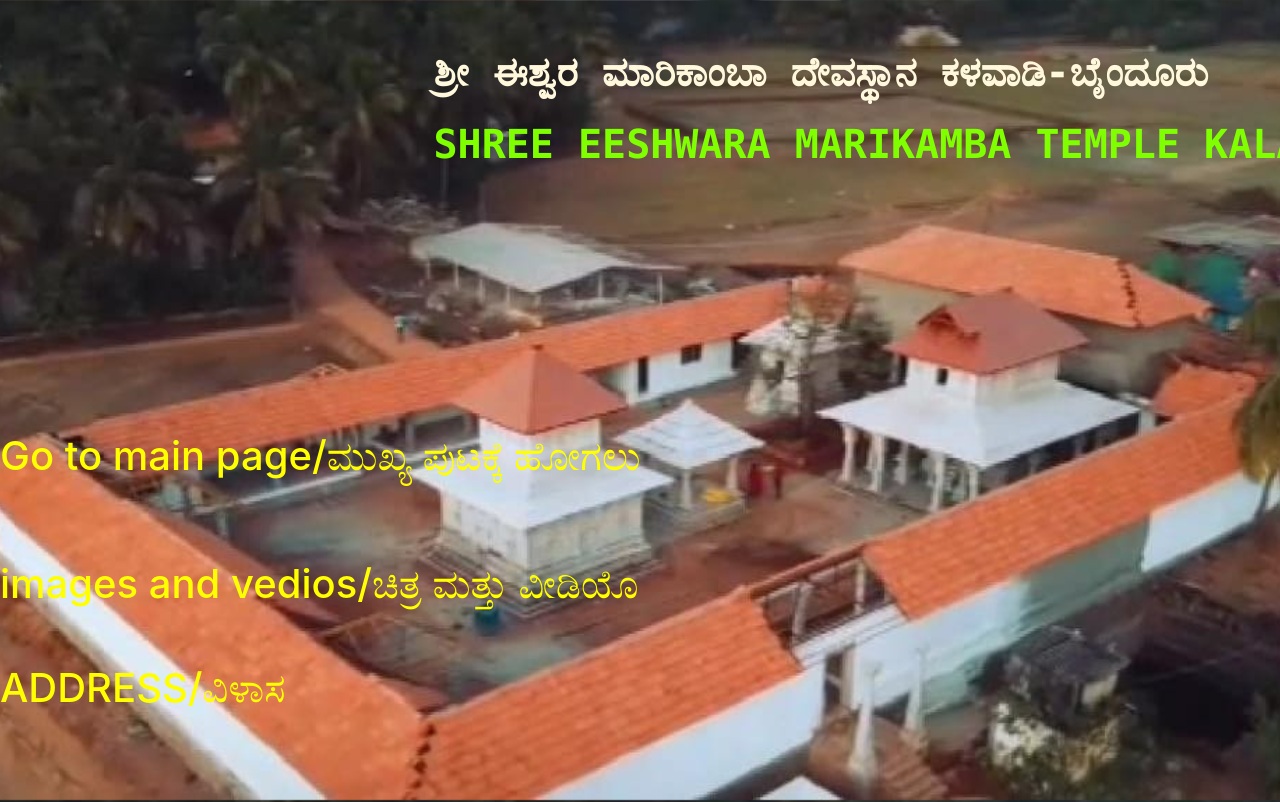
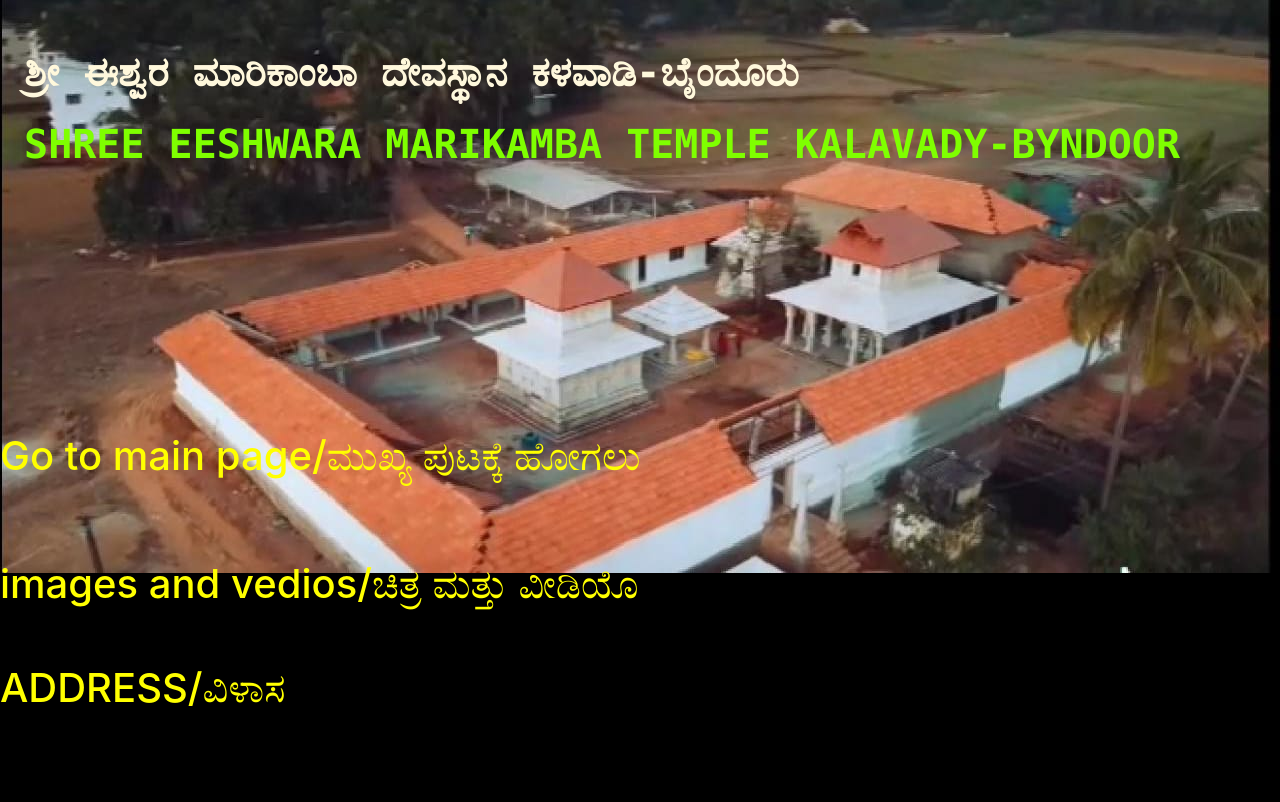
Before and after one commit to mpshetty12/kalavadymarikamba1, a plain HTML site: page index.html in a window 1280 px wide. Shown: the top 802 px of the page. Drawn offline with nearby package versions, Linux system fonts and the light colour scheme.

Commit message:
Update index.html

```diff
--- a/index.html
+++ b/index.html
@@ -73,11 +73,11 @@ body{
 <div style="background-image:url('temple.jpeg');
       background-repeat:no-repeat;
       background-attachment:fixed;
-      background-size:cover;">
+      background-size:contain;">
   <br>
   <br>
-  <pre id="t1"><h1 class="head"><strong>                  ಶ್ರೀ ಈಶ್ವರ ಮಾರಿಕಾಂಬಾ ದೇವಸ್ಥಾನ ಕಳವಾಡಿ-ಬೈಂದೂರು</strong></h1></pre>
-  <pre id="t1"><h1 class="head1"><strong>                  SHREE EESHWARA MARIKAMBA TEMPLE KALAVADY-BYNDOOR</strong></h1></pre>
+  <pre id="t1"><h1 class="head"><strong> ಶ್ರೀ ಈಶ್ವರ ಮಾರಿಕಾಂಬಾ ದೇವಸ್ಥಾನ ಕಳವಾಡಿ-ಬೈಂದೂರು</strong></h1></pre>
+  <pre id="t1"><h1 class="head1"><strong> SHREE EESHWARA MARIKAMBA TEMPLE KALAVADY-BYNDOOR</strong></h1></pre>
   <br>
   <br>
   <br>
```
